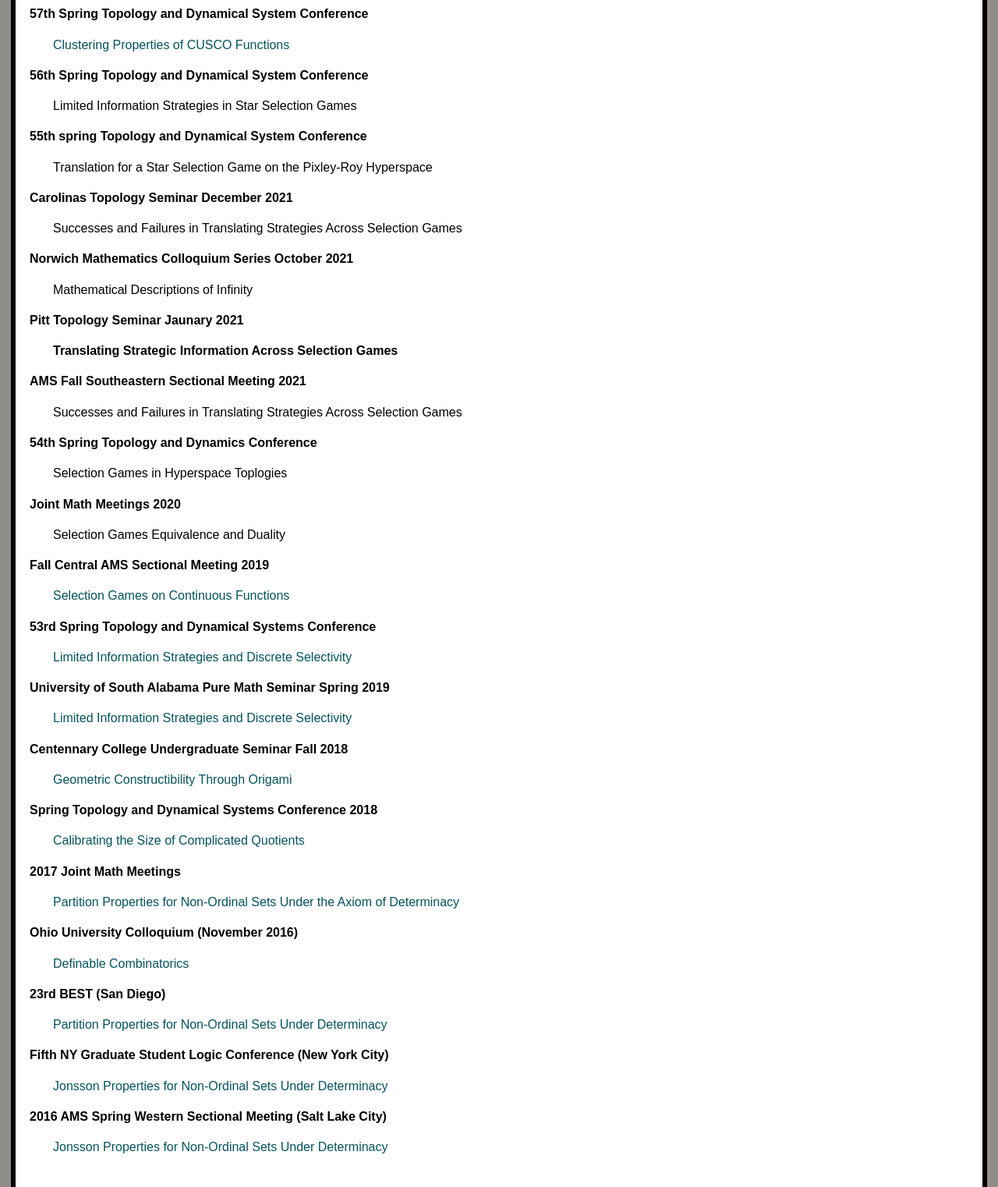
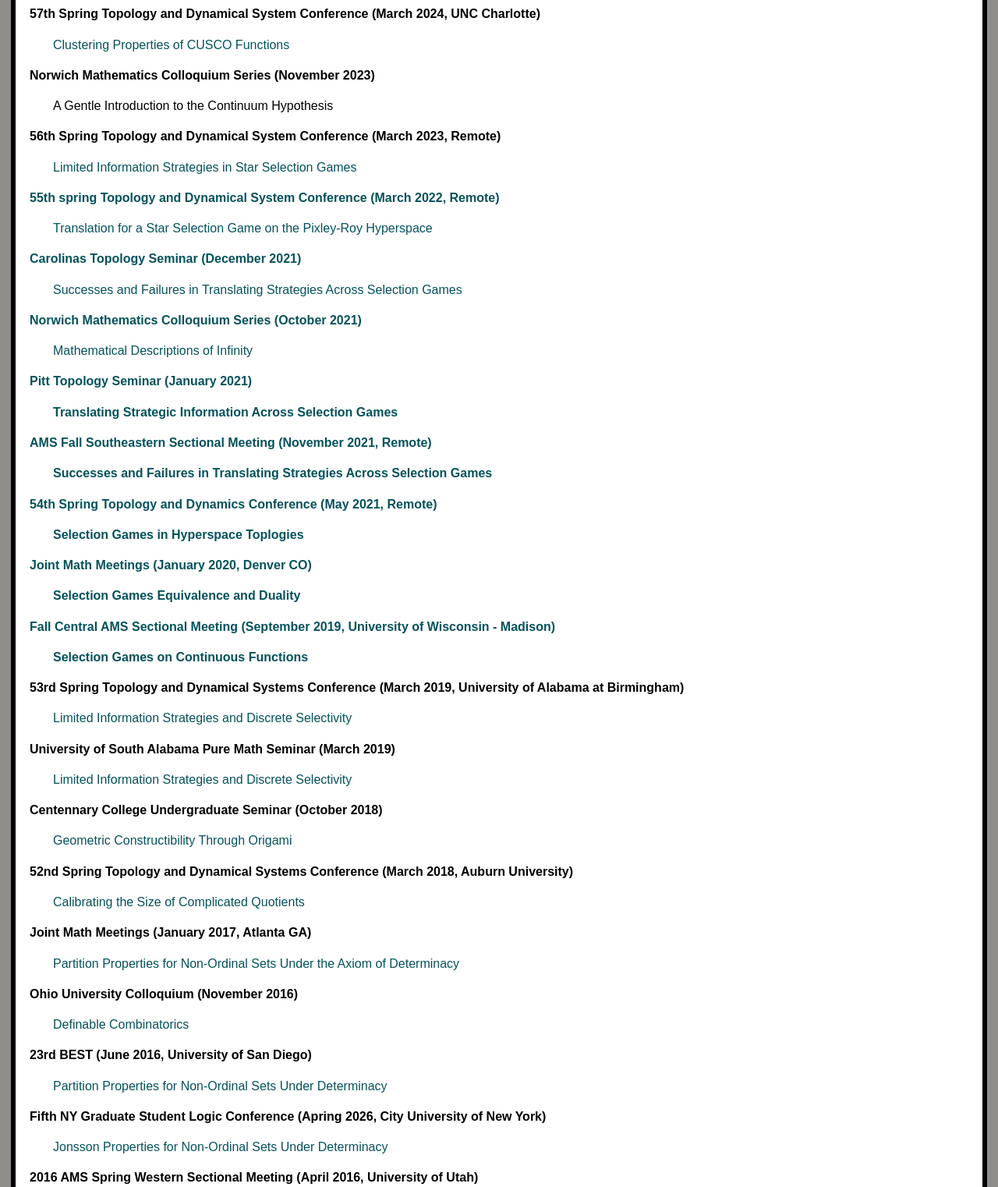
Before and after one commit to JaredHolshouser/JaredHolshouser.github.io, a plain HTML site: page Research.html in a window 1280 px wide. Shown: the part 500-2022 px from the top of the page at 78% size. Drawn offline with Linux system fonts and the light colour scheme.

Commit message:
Update Research.html
Added dates and locations to all talks and added linked to presentations.

```diff
--- a/Research.html
+++ b/Research.html
@@ -42,61 +42,64 @@
   </section>
 	<h3>Presentations</h3>
 	<section>
-		<h4>57th Spring Topology and Dynamical System Conference</h4>
+		<h4>57th Spring Topology and Dynamical System Conference (March 2024, UNC Charlotte)</h4>
 		<p><a href="STDC_2024_Holshouser.pdf" target="_blank">Clustering Properties of CUSCO Functions</a></p>
 
-		<h4>56th Spring Topology and Dynamical System Conference</h4>
-		<p>Limited Information Strategies in Star Selection Games</p>
+		<h4>Norwich Mathematics Colloquium Series (November 2023)</h4>
+		<p>A Gentle Introduction to the Continuum Hypothesis</p>
 
-		<h4>55th spring Topology and Dynamical System Conference</h4>
-		<p>Translation for a Star Selection Game on the Pixley-Roy Hyperspace</p>
+		<h4>56th Spring Topology and Dynamical System Conference (March 2023, Remote) </h4>
+		<p><a href="STDC_2023_Holshouser.pdf" target="_blank">Limited Information Strategies in Star Selection Games</p>
 
-		<h4>Carolinas Topology Seminar December 2021</h4>
-		<p>Successes and Failures in Translating Strategies Across Selection Games</p>
+		<h4>55th spring Topology and Dynamical System Conference (March 2022, Remote) </h4>
+		<p><a href="STDC_2022_Holshouser.pdf" target="_blank">Translation for a Star Selection Game on the Pixley-Roy Hyperspace</p>
 
-		<h4>Norwich Mathematics Colloquium Series October 2021</h4>
+		<h4>Carolinas Topology Seminar (December 2021)</h4>
+		<p><a href="North_Carolina_Topology_Seminar_Fall_2021.pdf" target="_blank">Successes and Failures in Translating Strategies Across Selection Games</p>
+
+		<h4>Norwich Mathematics Colloquium Series (October 2021)</h4>
 		<p>Mathematical Descriptions of Infinity</p>
 
-		<h4>Pitt Topology Seminar Jaunary 2021<h4>
-		<p>Translating Strategic Information Across Selection Games</p>
+		<h4>Pitt Topology Seminar (January 2021)<h4>
+		<p><a href="Translating_Strategic_Information_Across_Selection_Games.pdf" target="_blank">Translating Strategic Information Across Selection Games</p>
 
-		<h4>AMS Fall Southeastern Sectional Meeting 2021</h4>
-		<p>Successes and Failures in Translating Strategies Across Selection Games</p>
+		<h4>AMS Fall Southeastern Sectional Meeting (November 2021, Remote)</h4>
+		<p><a href="AMS_SE_Sectional_Fall_2021.pdf" target="_blank">Successes and Failures in Translating Strategies Across Selection Games</p>
 
-		<h4>54th Spring Topology and Dynamics Conference</h4>
-		<p>Selection Games in Hyperspace Toplogies</p>
+		<h4>54th Spring Topology and Dynamics Conference (May 2021, Remote)</h4>
+		<p><a href="STDC_2021_Holshouser.pdf" target="_blank">Selection Games in Hyperspace Toplogies</p>
 
-		<h4> Joint Math Meetings 2020</h4>
-		<p>Selection Games Equivalence and Duality</p>
+		<h4>Joint Math Meetings (January 2020, Denver CO)</h4>
+		<p><a href="Selection_Games_Equivalence_and_Duality.pdf" target="_blank">Selection Games Equivalence and Duality</p>
 
-	      <h4>Fall Central AMS Sectional Meeting 2019</h4>
+	      <h4>Fall Central AMS Sectional Meeting (September 2019, University of Wisconsin - Madison)</h4>
 	      <p><a href="Selection_Games_on_Continuous_Functions.pdf" target="_blank">Selection Games on Continuous Functions</a></p>
 
-	      <h4>53rd Spring Topology and Dynamical Systems Conference</h4>
+	      <h4>53rd Spring Topology and Dynamical Systems Conference (March 2019, University of Alabama at Birmingham)</h4>
 	      <p><a href="STDC_2019_Holshouser.pdf" target="_blank">Limited Information Strategies and Discrete Selectivity</a></p>
 
-	      <h4>University of South Alabama Pure Math Seminar Spring 2019</h4>
+	      <h4>University of South Alabama Pure Math Seminar (March 2019)</h4>
 	      <p><a href="Limited_information_strategies_and_discrete_selectivity.pdf" target="_blank">Limited Information Strategies and Discrete Selectivity</a></p>
 
-	      <h4>Centennary College Undergraduate Seminar Fall 2018</h4>
+	      <h4>Centennary College Undergraduate Seminar (October 2018)</h4>
 	      <p><a href="Geometric Constructibility Through Origami.pdf" target="_blank">Geometric Constructibility Through Origami</a></p>
 
-	      <h4>Spring Topology and Dynamical Systems Conference 2018</h4>
+	      <h4>52nd Spring Topology and Dynamical Systems Conference (March 2018, Auburn University)</h4>
 	      <p><a href="STDC_2018_Holshouser.pdf" target="blank">Calibrating the Size of Complicated Quotients</a></p>
 
-		<h4>2017 Joint Math Meetings </h4>
+		<h4>Joint Math Meetings (January 2017, Atlanta GA)</h4>
 		<p><a href="2017 JMM Presentation.pdf" target="_blank"> Partition Properties for Non-Ordinal Sets Under the Axiom of Determinacy </a></p>
 
 		<h4>Ohio University Colloquium (November 2016)</h4>
 		<p><a href="2016 Ohio University Presentation.pdf" target="_blank">Definable Combinatorics</a></p>
 
-		<h4>23rd BEST (San Diego)</h4>
+		<h4>23rd BEST (June 2016, University of San Diego)</h4>
 		<p><a href="2016 BEST Presentation.pdf" target= "_blank"> Partition Properties for Non-Ordinal Sets Under Determinacy</a></p>
 
-		<h4>Fifth NY Graduate Student Logic Conference (New York City)</h4>
+		<h4>Fifth NY Graduate Student Logic Conference (Apring 2026, City University of New York)</h4>
 		<p><a href="2016 Graduate Students in Set Theory.pdf" target="_blank"> Jonsson Properties for Non-Ordinal Sets Under Determinacy</a></p>
 
-		<h4>2016 AMS Spring Western Sectional Meeting (Salt Lake City)</h4>
+		<h4>2016 AMS Spring Western Sectional Meeting (April 2016, University of Utah)</h4>
 		<p><a href="2016 Spring AMS Sectional.pdf" target="_blank"> Jonsson Properties for Non-Ordinal Sets Under Determinacy</a></p>
 	</section>
 
```
